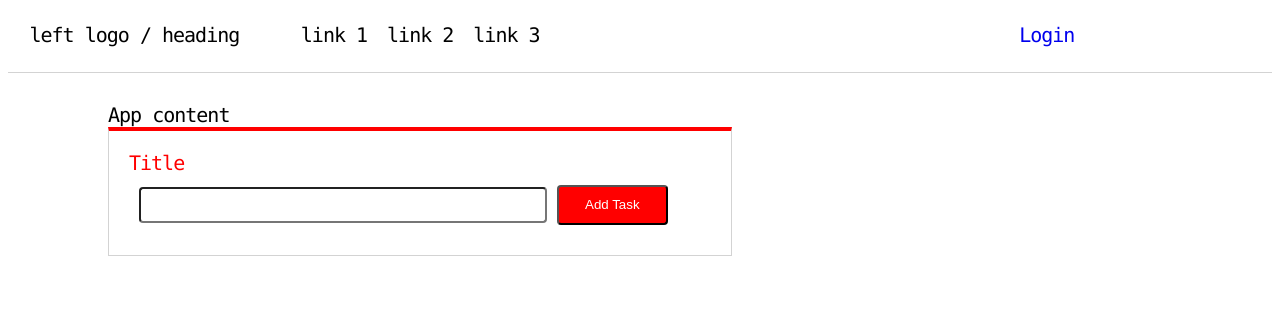
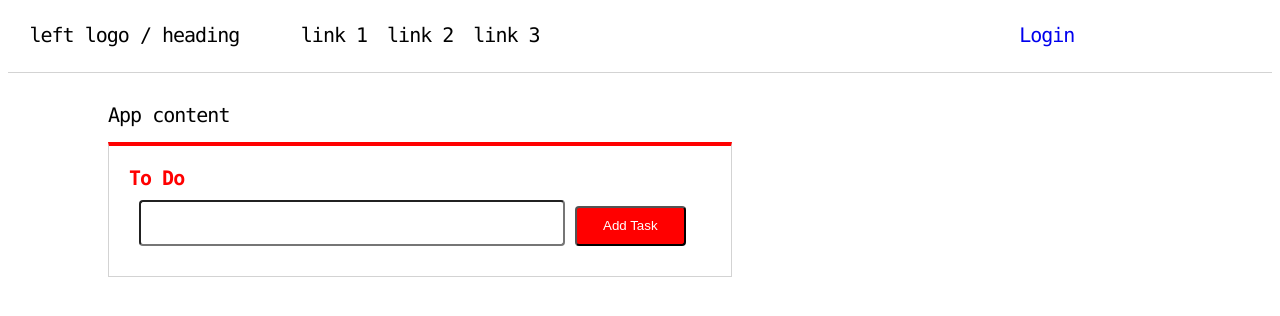
Before and after one commit to githubakarsh/clique-app, a React (Create React App) app: page / in a window 1280 px wide. Shown: the top 316 px of the page. Built offline with nearby package versions, Linux system fonts and the light colour scheme.

Commit message:
added some css

```diff
--- a/src/journies/TODOAPP/NewTodo/NewTodo.jsx
+++ b/src/journies/TODOAPP/NewTodo/NewTodo.jsx
@@ -28,7 +28,7 @@ const deleteTask = (id) => {
 }
 return <><div className="new-todo-main">
      <section className="new-todo-card">
-         <article className="new-todo-card__title">Title</article>
+         <article className="new-todo-card__title"><emp>To Do</emp></article>
          <article className="new-todo-card__input-container">
              {pageState.inputError && <span>Please enter</span>}
              <input type="text" value={taskText} defaultValue={taskText} onChange={(e) => {
--- a/src/styles/journeys/newTodo.scss
+++ b/src/styles/journeys/newTodo.scss
@@ -5,6 +5,7 @@
     border: 1px solid lightgray;
     border-top: 4px solid red;
     padding: 20px;
+    margin-top: 15px;
     @media screen and (max-width: 768px){
         width: 80%;
     }
@@ -14,6 +15,7 @@
     flex-direction: column;
     &__title {
         color: $default-title-color;
+        font-weight: 700;
     }
     &__input-container {
         margin: 10px;
@@ -23,6 +25,10 @@
     width: 400px;
     height: 30px;
     border-radius: 4px;
+    padding-left: 20px;
+    padding-top: 6px;
+    padding-bottom: 6px;
+    font-size: 20px;
 }
 .new-todo-button {
     height: 32px;
@@ -54,7 +60,6 @@
             padding: 10px;
             margin: 25px;
         }
-
     }
 }
 .todo-task-icon {
```
